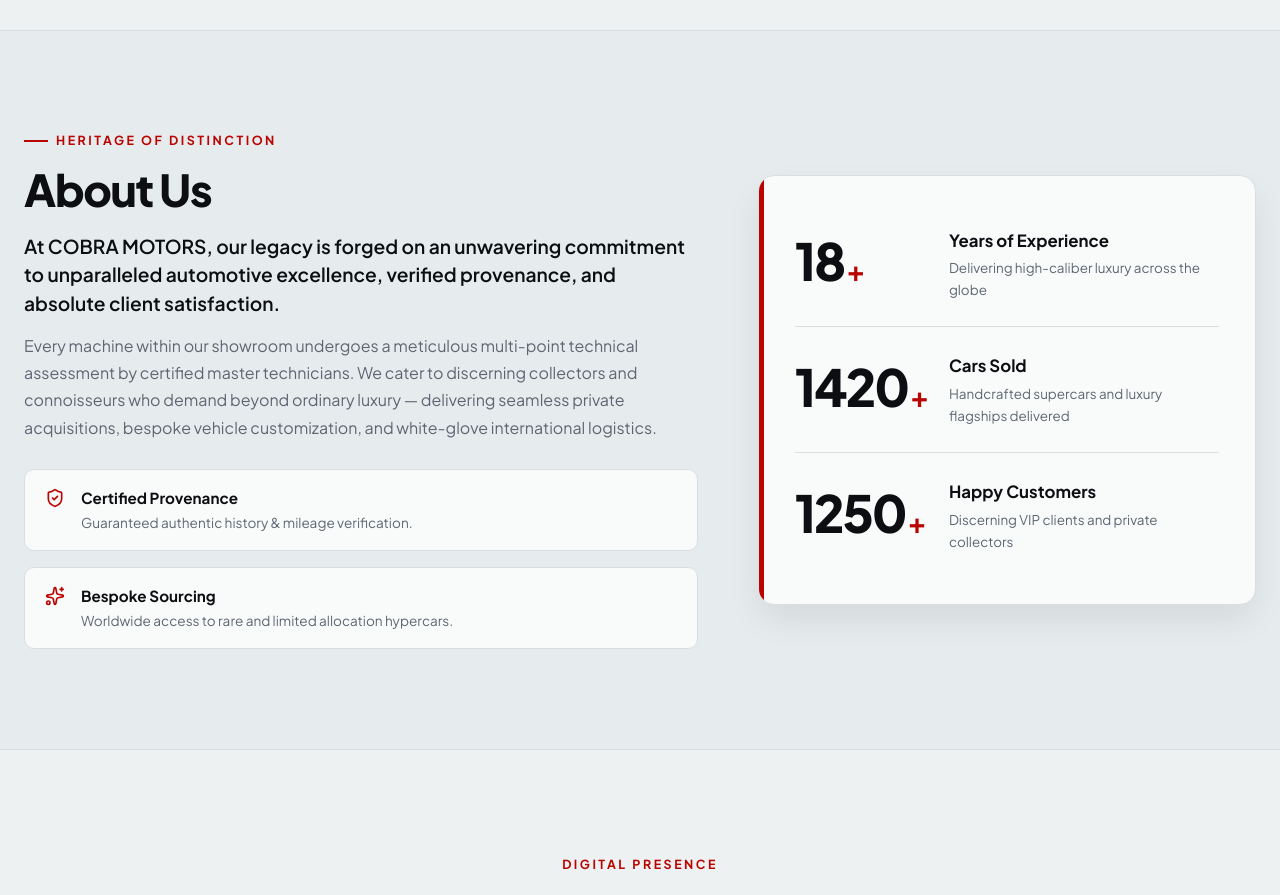
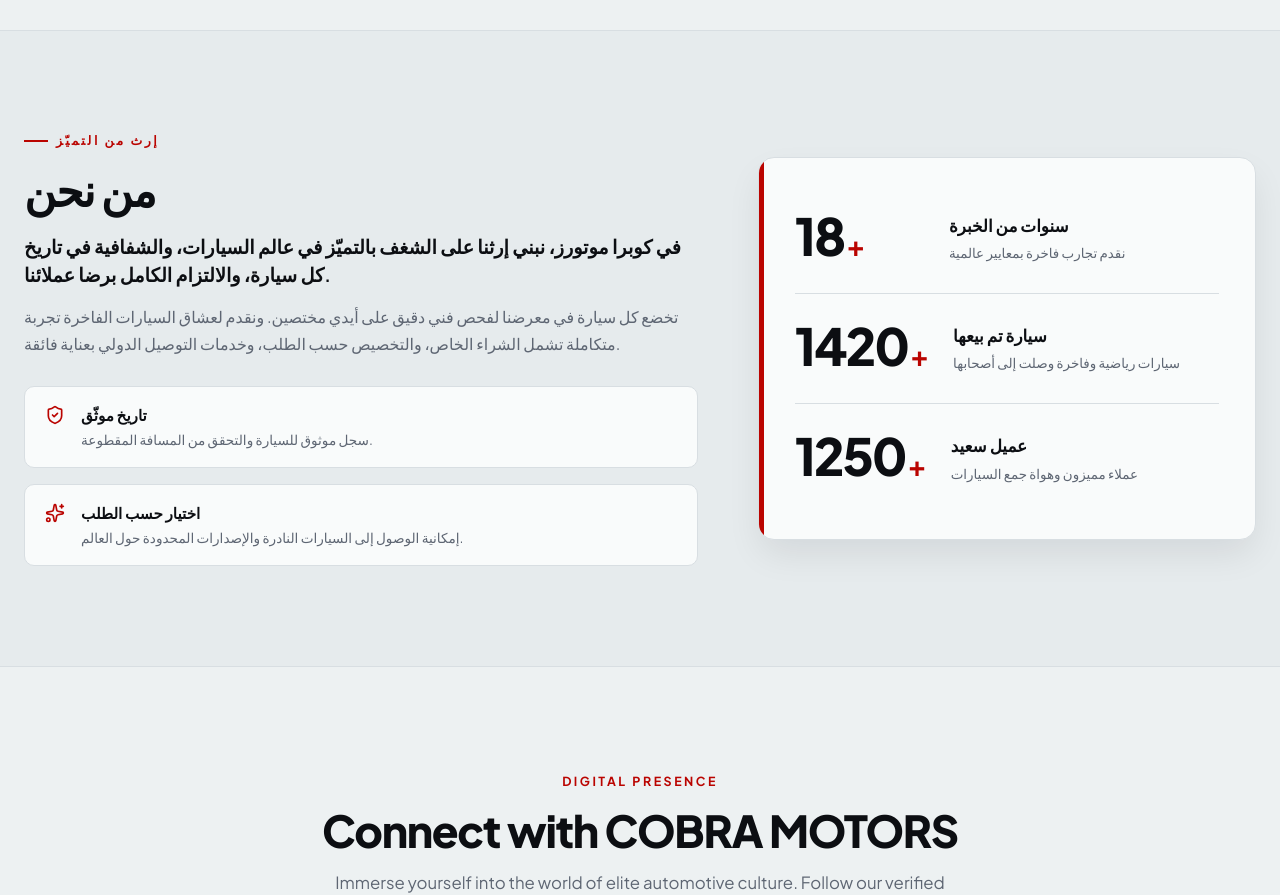
Before and after one commit to 7mud2007a/Cobra-motors-not-real, a React (Vite) app: page / in a window 1280 px wide. Shown: the part 1620-2515 px from the top of the page. Built offline with nearby package versions, Linux system fonts and the light colour scheme.

Commit message:
Translate website to Arabic and apply Tajawal RTL typography

```diff
--- a/src/components/About.jsx
+++ b/src/components/About.jsx
@@ -61,31 +61,31 @@ const About = ({ stats }) => {
       <div className="container">
         <div className="about-grid">
           <div className="about-text-column">
-            <span className="section-tag">HERITAGE OF DISTINCTION</span>
-            <h2 className="section-title">About Us</h2>
+            <span className="section-tag">إرث من التميّز</span>
+            <h2 className="section-title">من نحن</h2>
 
             <p className="about-lead">
-              At COBRA MOTORS, our legacy is forged on an unwavering commitment to unparalleled automotive excellence, verified provenance, and absolute client satisfaction.
+              في كوبرا موتورز، نبني إرثنا على الشغف بالتميّز في عالم السيارات، والشفافية في تاريخ كل سيارة، والالتزام الكامل برضا عملائنا.
             </p>
 
             <p className="about-body">
-              Every machine within our showroom undergoes a meticulous multi-point technical assessment by certified master technicians. We cater to discerning collectors and connoisseurs who demand beyond ordinary luxury — delivering seamless private acquisitions, bespoke vehicle customization, and white-glove international logistics.
+              تخضع كل سيارة في معرضنا لفحص فني دقيق على أيدي مختصين. ونقدم لعشاق السيارات الفاخرة تجربة متكاملة تشمل الشراء الخاص، والتخصيص حسب الطلب، وخدمات التوصيل الدولي بعناية فائقة.
             </p>
 
             <div className="about-values">
               <div className="value-pill">
                 <ShieldCheck size={20} className="val-icon" />
                 <div>
-                  <strong>Certified Provenance</strong>
-                  <p>Guaranteed authentic history & mileage verification.</p>
+                  <strong>تاريخ موثّق</strong>
+                  <p>سجل موثوق للسيارة والتحقق من المسافة المقطوعة.</p>
                 </div>
               </div>
 
               <div className="value-pill">
                 <Sparkles size={20} className="val-icon" />
                 <div>
-                  <strong>Bespoke Sourcing</strong>
-                  <p>Worldwide access to rare and limited allocation hypercars.</p>
+                  <strong>اختيار حسب الطلب</strong>
+                  <p>إمكانية الوصول إلى السيارات النادرة والإصدارات المحدودة حول العالم.</p>
                 </div>
               </div>
             </div>
@@ -100,8 +100,8 @@ const About = ({ stats }) => {
                   <span className="stat-plus">+</span>
                 </div>
                 <div className="stat-label">
-                  <strong>Years of Experience</strong>
-                  <span>Delivering high-caliber luxury across the globe</span>
+                  <strong>سنوات من الخبرة</strong>
+                  <span>نقدم تجارب فاخرة بمعايير عالمية</span>
                 </div>
               </div>
 
@@ -113,8 +113,8 @@ const About = ({ stats }) => {
                   <span className="stat-plus">+</span>
                 </div>
                 <div className="stat-label">
-                  <strong>Cars Sold</strong>
-                  <span>Handcrafted supercars and luxury flagships delivered</span>
+                  <strong>سيارة تم بيعها</strong>
+                  <span>سيارات رياضية وفاخرة وصلت إلى أصحابها</span>
                 </div>
               </div>
 
@@ -126,8 +126,8 @@ const About = ({ stats }) => {
                   <span className="stat-plus">+</span>
                 </div>
                 <div className="stat-label">
-                  <strong>Happy Customers</strong>
-                  <span>Discerning VIP clients and private collectors</span>
+                  <strong>عميل سعيد</strong>
+                  <span>عملاء مميزون وهواة جمع السيارات</span>
                 </div>
               </div>
             </div>
```
